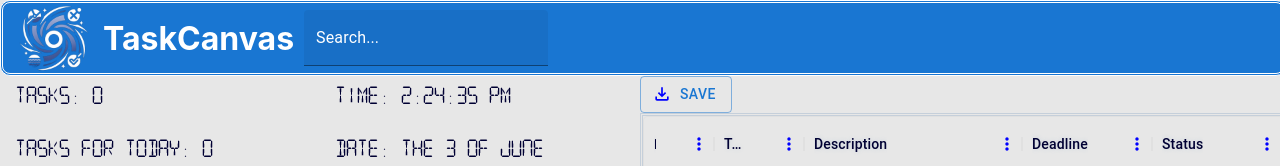
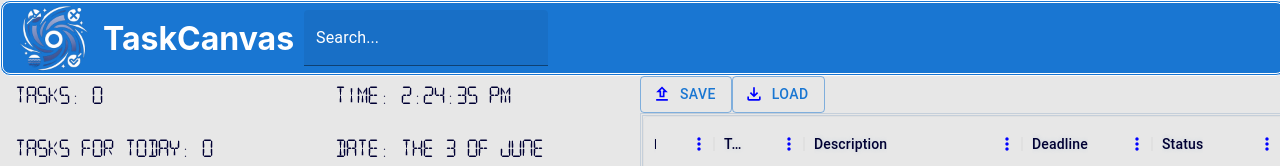
Before and after one commit to Ejtolf/task-canvas, a React (Create React App) app: page / in a window 1280 px wide. Shown: the top 166 px of the page. Built offline with nearby package versions, Linux system fonts and the light colour scheme.

Commit message:
A little changed.

```diff
--- a/src/Components/TasksCalendarChildren/TaskGridComponent.tsx
+++ b/src/Components/TasksCalendarChildren/TaskGridComponent.tsx
@@ -5,14 +5,8 @@ import { saveAs } from "file-saver";
 
 // Material UI
 import { Button } from '@mui/material';
-import IconButton from "@mui/material/IconButton";
+import UploadOutlinedIcon from '@mui/icons-material/UploadOutlined';
 import FileDownloadOutlinedIcon from '@mui/icons-material/FileDownloadOutlined';
-import TextField from '@mui/material/TextField';
-import Dialog from '@mui/material/Dialog';
-import DialogActions from '@mui/material/DialogActions';
-import DialogContent from '@mui/material/DialogContent';
-import DialogContentText from '@mui/material/DialogContentText';
-import DialogTitle from '@mui/material/DialogTitle';
 
 import "../../Styles/TasksCalendar.css";
 
@@ -33,8 +27,6 @@ interface TaskListProps {
 }
 
 const TaskGridComponent: React.FC<TaskListProps> = ({ tasks, onTaskChoice }) => {
-    // const [open, setOpen] = React.useState(true); // For dialog
-
     const columns: GridColDef[] = [
         { field: 'id', headerName: '№', width: 70 },
         { field: 'title', headerName: 'Task title', width: 90 },
@@ -71,10 +63,17 @@ const TaskGridComponent: React.FC<TaskListProps> = ({ tasks, onTaskChoice }) =>
         }
     };
 
+    const handleLoadTasks = () => {
+        console.log("Load the tasks.");
+    }
+
     return (
         <>
-            <Button onClick={handleSaveTasks} variant="outlined" startIcon={<FileDownloadOutlinedIcon />}>
+            <Button onClick={handleSaveTasks} variant="outlined" startIcon={<UploadOutlinedIcon />}>
                 Save
+            </Button>
+            <Button onClick={handleLoadTasks} variant="outlined" startIcon={<FileDownloadOutlinedIcon />}>
+                Load
             </Button>
 
             <div className="tasksCalendar">
```
